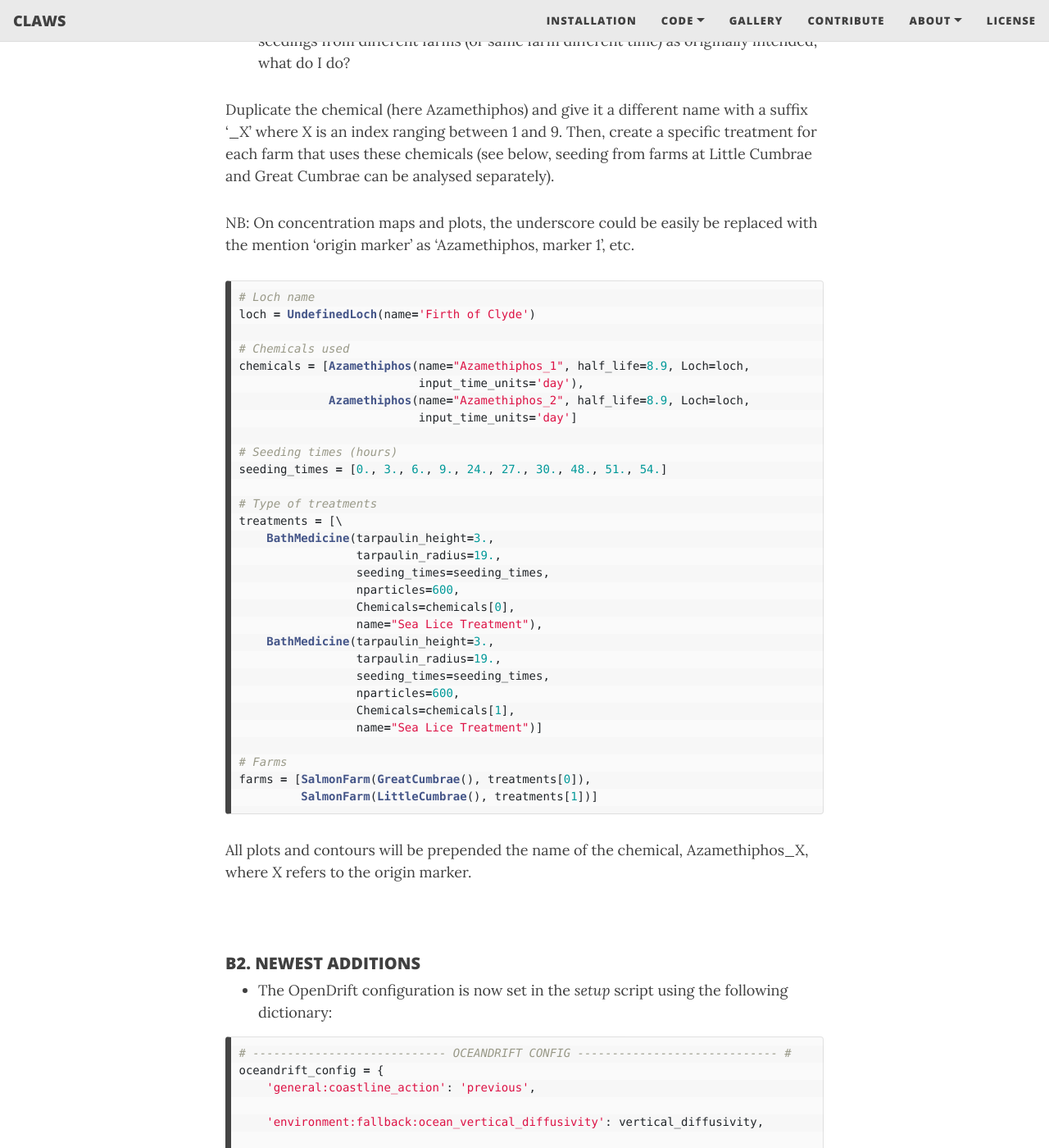
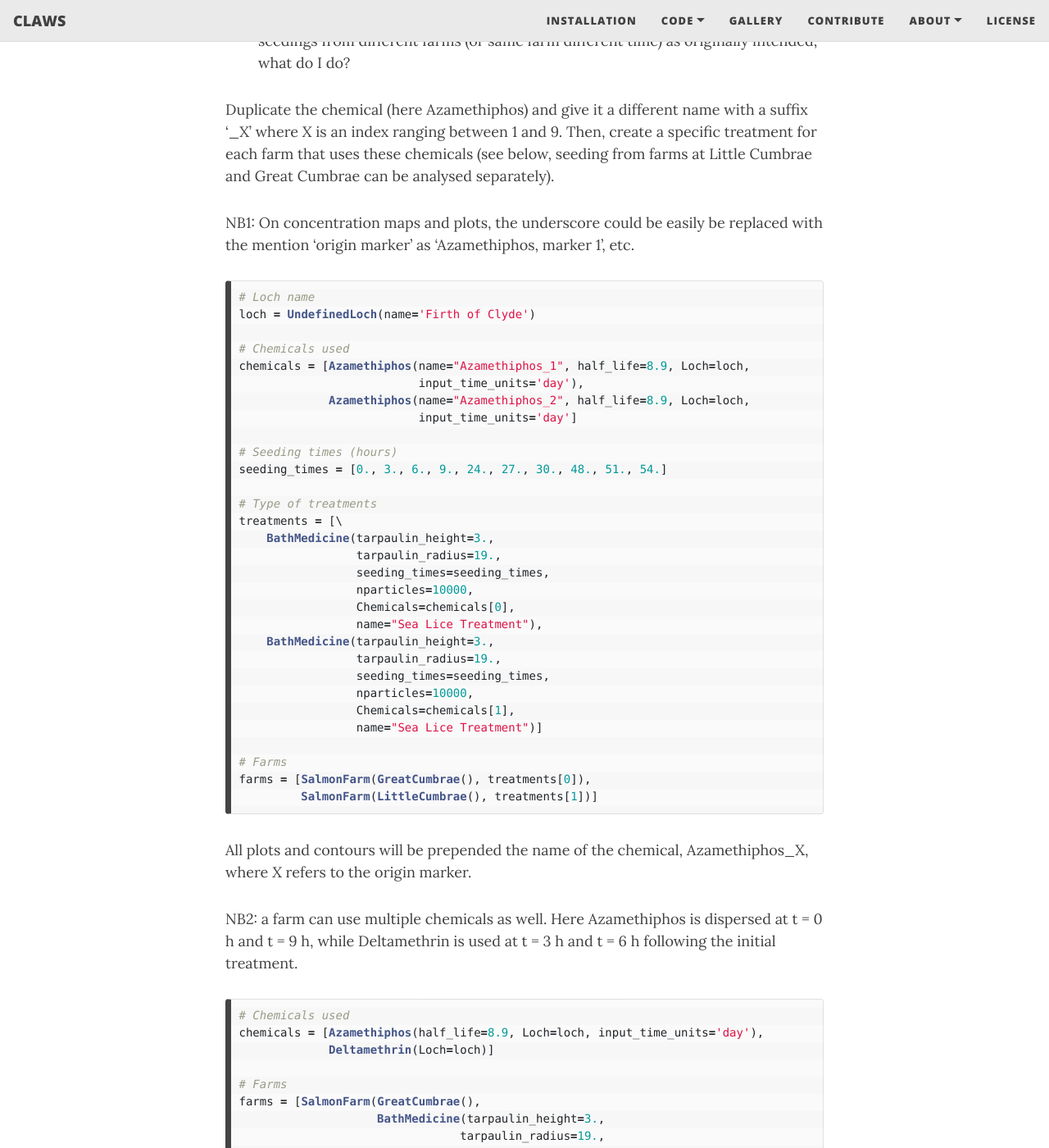
Before and after one commit to claws-scot/claws-scot.github.io, a Jekyll site: the page built from meetings/meeting-220623-N.md, in a window 1280 px wide and 1400 px high, scrolled down 1952 px. Shown: the whole window at 82% size. Built offline with Jekyll 4.4.1, drawn with Linux system fonts in a browser that asks for light colours; nearby versions of some CDN libraries; some of the changed text lies outside the part shown.

Commit message:
Editing web pages

````diff
--- a/meetings/meeting-220623-N.md
+++ b/meetings/meeting-220623-N.md
@@ -51,7 +51,7 @@ where Azamethiphos has a half-life of 8.9 days and Deltamethrin has an infinite
 Duplicate the chemical (here Azamethiphos) and give it a different name with a suffix '\_X' where _X_ is an index ranging between 1 and 9.
 Then, create a specific treatment for each farm that uses these chemicals (see below, seeding from farms at Little Cumbrae and Great Cumbrae can be analysed separately).
 
-NB: On concentration maps and plots, the underscore could be easily be replaced with the mention 'origin marker' as 'Azamethiphos, marker 1', etc.
+NB1: On concentration maps and plots, the underscore could be easily be replaced with the mention 'origin marker' as 'Azamethiphos, marker 1', etc.
 
 ```python
 # Loch name
@@ -71,13 +71,13 @@ treatments = [\
     BathMedicine(tarpaulin_height=3.,
                  tarpaulin_radius=19.,
                  seeding_times=seeding_times,
-                 nparticles=600,
+                 nparticles=10000,
                  Chemicals=chemicals[0],
                  name="Sea Lice Treatment"),
     BathMedicine(tarpaulin_height=3.,
                  tarpaulin_radius=19.,
                  seeding_times=seeding_times,
-                 nparticles=600,
+                 nparticles=10000,
                  Chemicals=chemicals[1],
                  name="Sea Lice Treatment")]
 
@@ -87,6 +87,24 @@ farms = [SalmonFarm(GreatCumbrae(), treatments[0]),
 ```
 
 All plots and contours will be prepended the name of the chemical, Azamethiphos\_X, where _X_ refers to the origin marker.
+
+NB2: a farm can use multiple chemicals as well. Here Azamethiphos is dispersed at t = 0 h and t = 9 h, while Deltamethrin is used at t = 3 h and t = 6 h following the initial treatment.
+
+```python
+# Chemicals used
+chemicals = [Azamethiphos(half_life=8.9, Loch=loch, input_time_units='day'),
+             Deltamethrin(Loch=loch)]
+
+# Farms
+farms = [SalmonFarm(GreatCumbrae(),
+                    BathMedicine(tarpaulin_height=3.,
+                                tarpaulin_radius=19.,
+                                seeding_times=[0., 3., 6., 9.],
+                                nparticles=10000,
+                                Chemicals=[chemicals[0], chemicals[1], chemicals[1], chemicals[0]],
+                                name="Sea Lice Treatment",
+                                input_time_units='day')]
+```
 
 &nbsp;
 <h5>B2. NEWEST ADDITIONS</h5>
````
